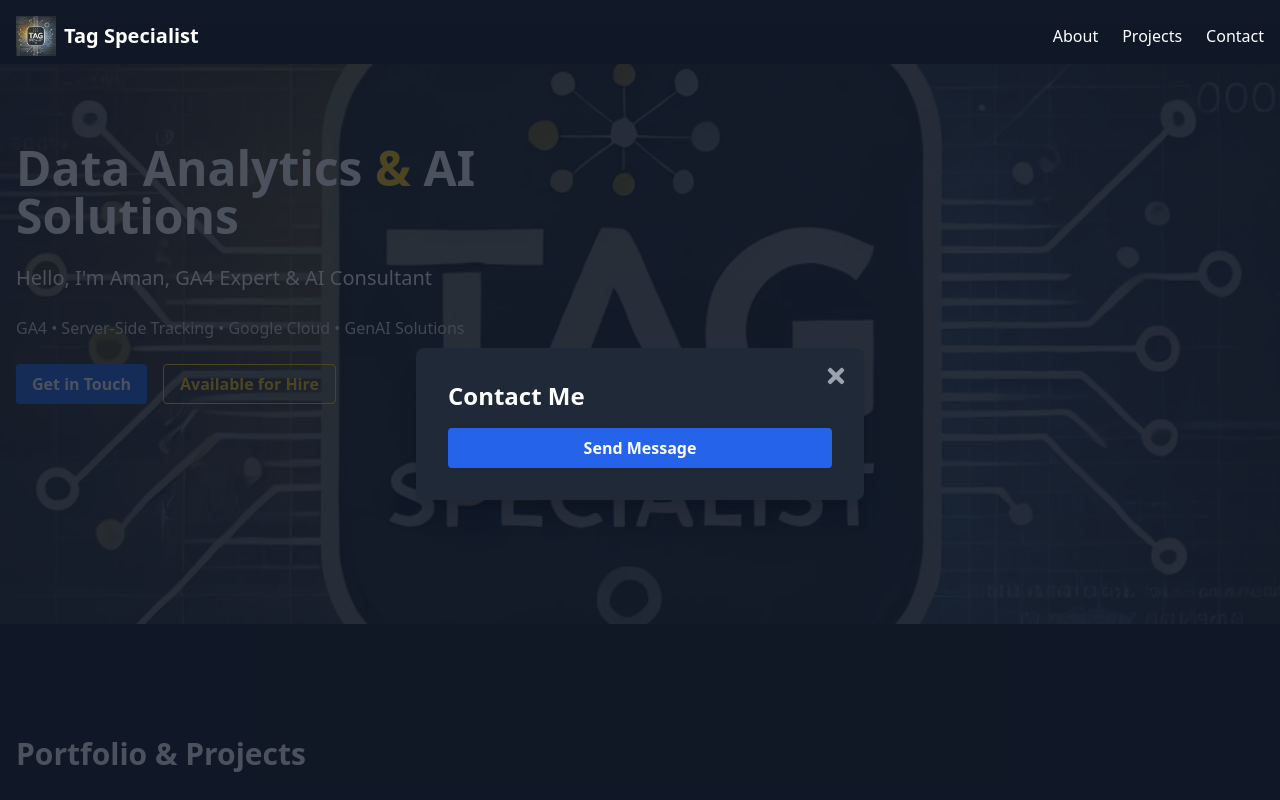
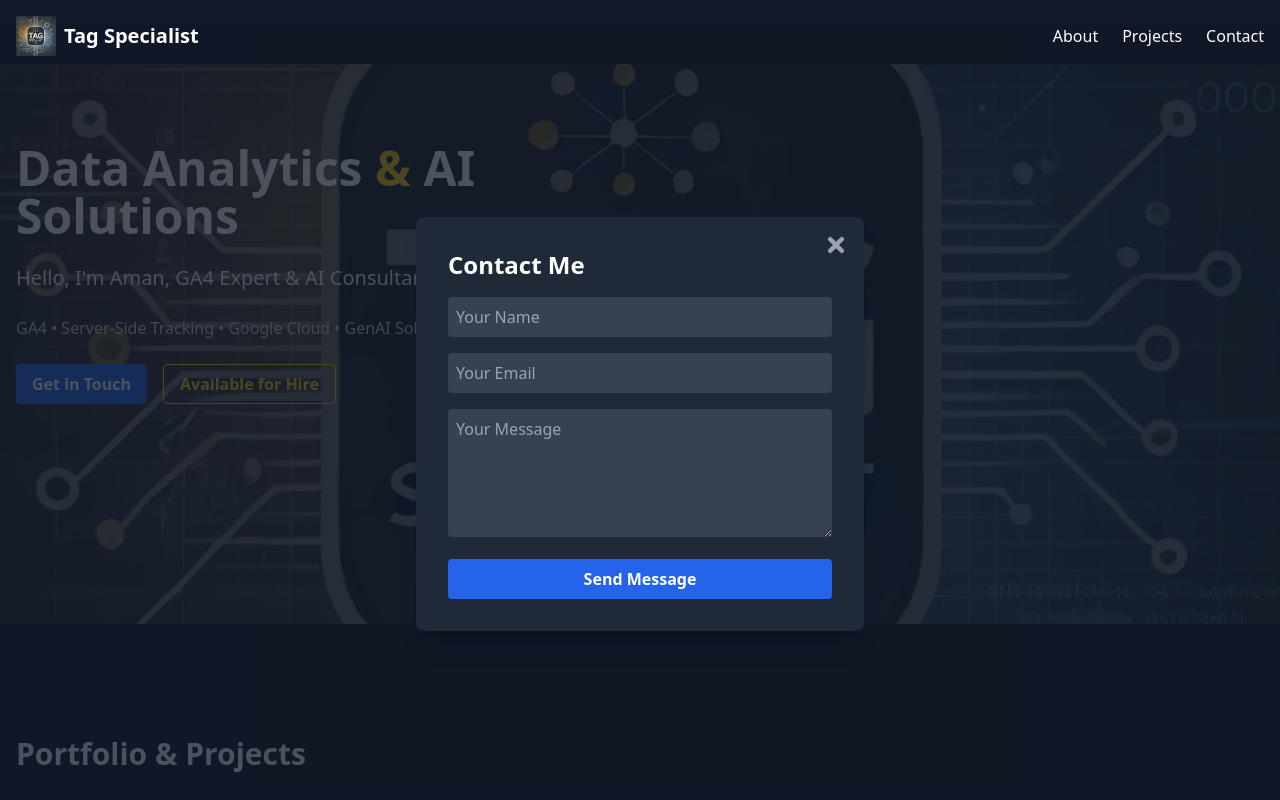
Before and after one commit to aman16tanwar/tagspecialist, a React (Create React App) app: page / in a window 1280 px wide. Both pictures are taken after a click on the button "Get in Touch". Shown: the top 800 px of the page. Built offline with nearby package versions, Linux system fonts and the light colour scheme.

Commit message:
3rd change

```diff
--- a/src/components/ContactForm/ContactForm.js
+++ b/src/components/ContactForm/ContactForm.js
@@ -50,7 +50,32 @@ const ContactForm = ({ isOpen, onClose, onSubmitSuccess }) => {
         </button>
         <h3 className="text-2xl font-bold text-white mb-4">Contact Me</h3>
         <form onSubmit={handleSubmit}>
-          {/* ... (form fields remain the same) ... */}
+          <input
+            type="text"
+            name="name"
+            value={formData.name}
+            onChange={handleChange}
+            placeholder="Your Name"
+            className="w-full p-2 mb-4 bg-gray-700 text-white rounded"
+            required
+          />
+          <input
+            type="email"
+            name="email"
+            value={formData.email}
+            onChange={handleChange}
+            placeholder="Your Email"
+            className="w-full p-2 mb-4 bg-gray-700 text-white rounded"
+            required
+          />
+          <textarea
+            name="message"
+            value={formData.message}
+            onChange={handleChange}
+            placeholder="Your Message"
+            className="w-full p-2 mb-4 bg-gray-700 text-white rounded h-32"
+            required
+          ></textarea>
           <button
             type="submit"
             className="w-full bg-blue-600 hover:bg-blue-700 text-white font-bold py-2 px-4 rounded transition duration-300"
```
